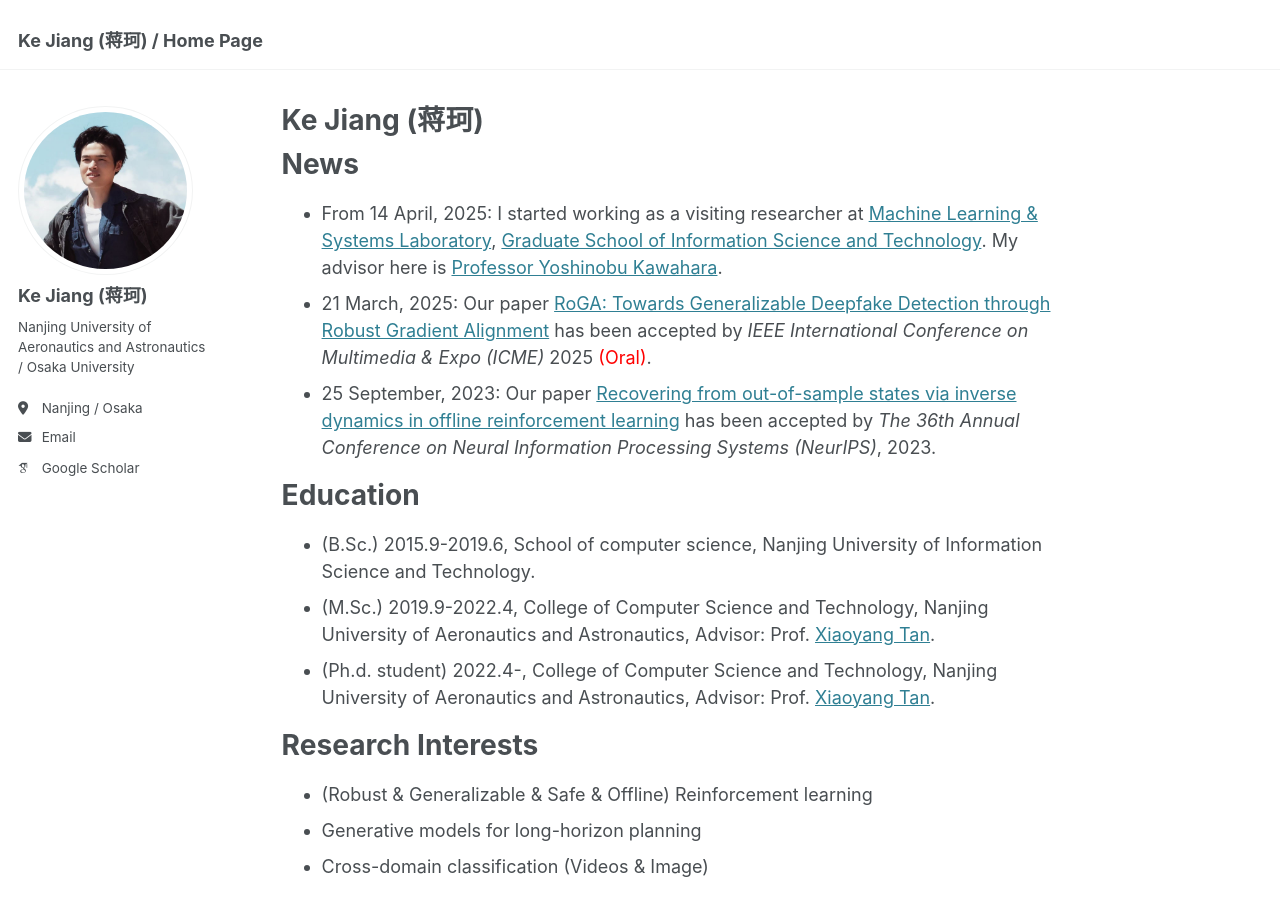
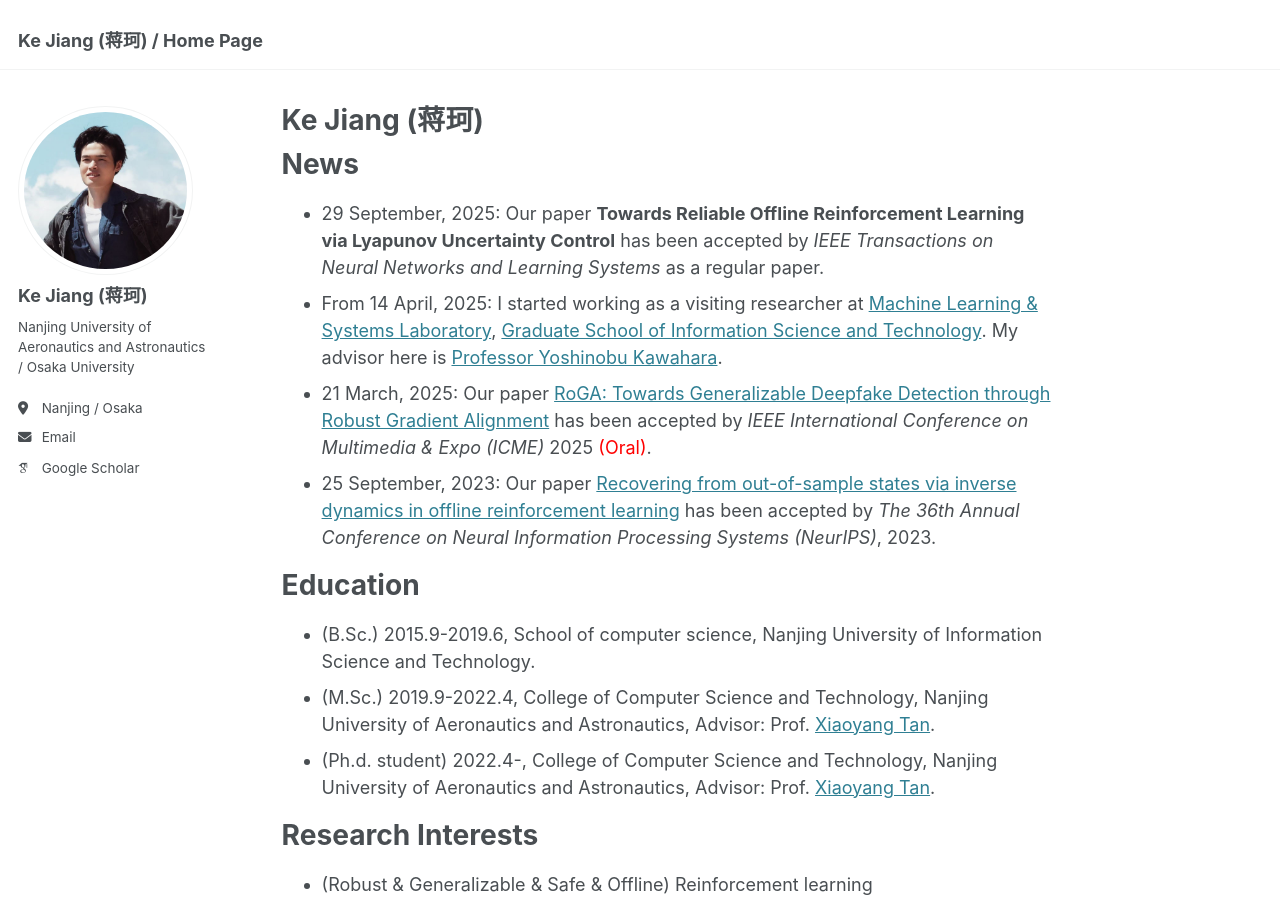
Before and after one commit to Jack10843/Jack10843.github.io, a Jekyll site: the page built from _pages/about.md, in a window 1280 px wide and 900 px high. Built offline with Jekyll 4.4.1, drawn with Linux system fonts in a browser that asks for light colours; some web fonts are replaced.

Commit message:
Update about.md

```diff
--- a/_pages/about.md
+++ b/_pages/about.md
@@ -9,6 +9,7 @@ redirect_from:
 
 News
 ======
+ - 29 September, 2025: Our paper **Towards Reliable Offline Reinforcement Learning via Lyapunov Uncertainty Control** has been accepted by *IEEE Transactions on Neural Networks and Learning Systems* as a regular paper.
  - From 14 April, 2025: I started working as a visiting researcher at [Machine Learning & Systems Laboratory](https://mls.ist.osaka-u.ac.jp/en/member.html), [Graduate School of Information Science and Technology](https://www.ist.osaka-u.ac.jp/english/). My advisor here is [Professor Yoshinobu Kawahara](https://mls.ist.osaka-u.ac.jp/en/~kawahara/).
  - 21 March, 2025: Our paper [RoGA: Towards Generalizable Deepfake Detection through Robust Gradient Alignment](https://arxiv.org/abs/2505.20653) has been accepted by *IEEE International Conference on Multimedia & Expo (ICME)* 2025 <span style="color:red">(Oral)</span>.
  - 25 September, 2023: Our paper [Recovering from out-of-sample states via inverse dynamics in offline reinforcement learning](https://proceedings.neurips.cc/paper_files/paper/2023/file/7a0f7e9d9b42b26e5bfc9ba4c6e5287c-Paper-Conference.pdf) has been accepted by *The 36th Annual Conference on Neural Information Processing Systems (NeurIPS)*, 2023.
```
